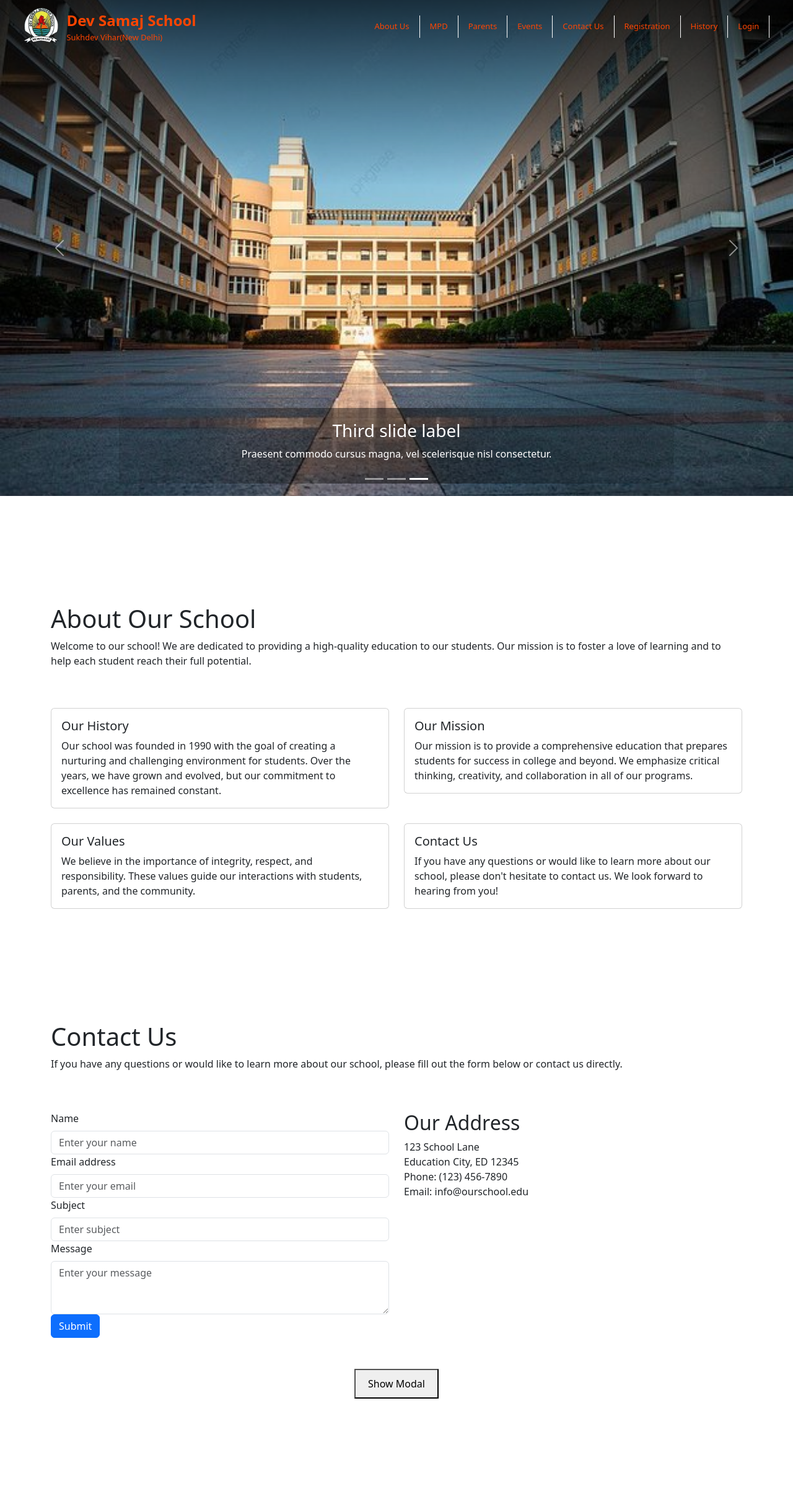
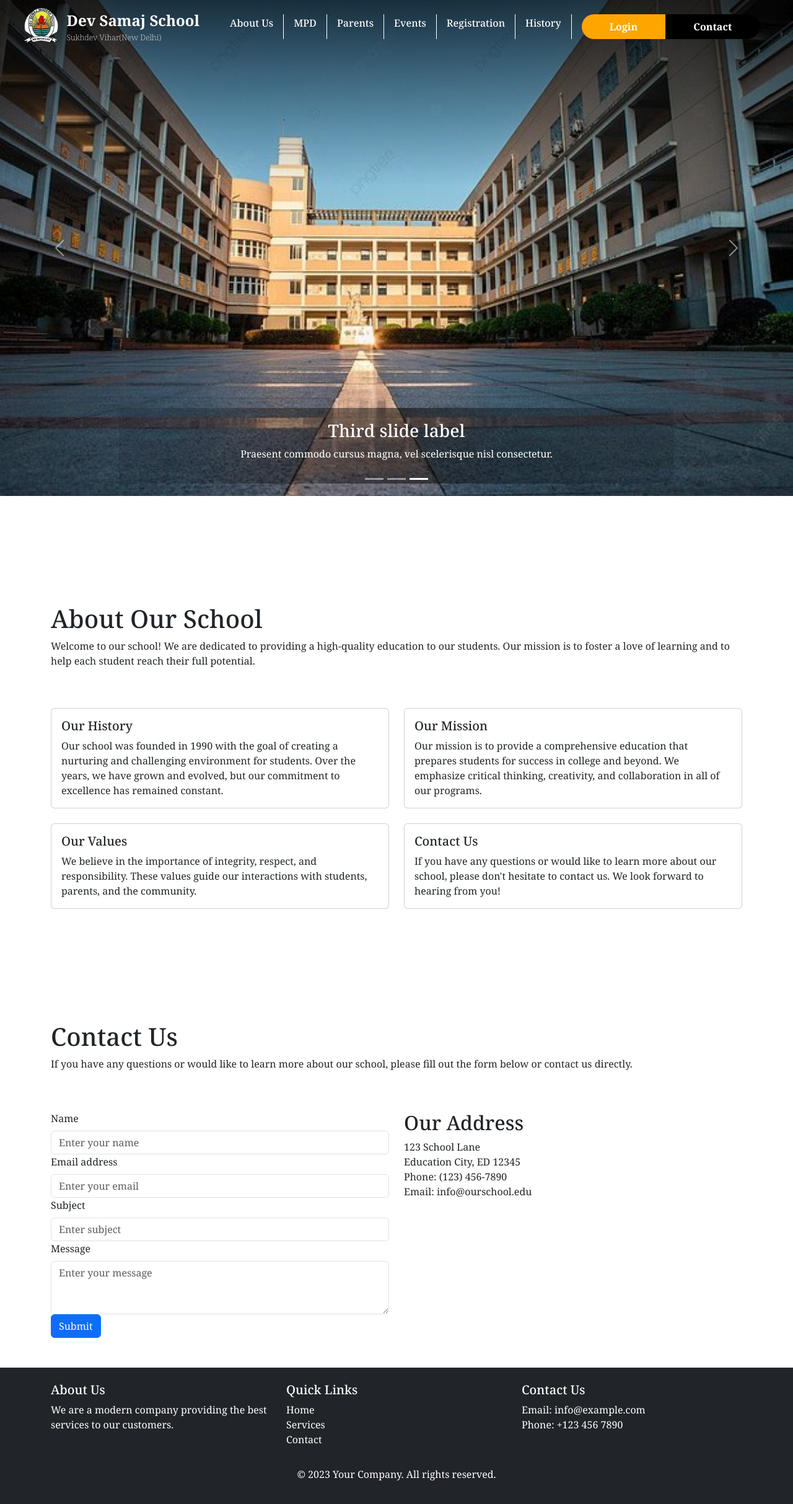
Before and after one commit to DeepWebD/dev-samaj, a React (Create React App) app: page / in a window 1280 px wide. Shown: the top 2426 px of the page at 62% size. Before the commit the page ends 2256 px from the top, so only its background shows below. Built offline with nearby package versions, Linux system fonts and the light colour scheme.

Commit message:
nav final

```diff
--- a/src/App.tsx
+++ b/src/App.tsx
@@ -2,48 +2,26 @@ import Slider from "./components/Carousel/carousel";
 import Header from "./components/Header/Header";
 import AboutUs from "./components/AboutUs/AboutUs";
 import ContactUs from "./components/ContactUs/ContactUs";
-import { useState } from "react";
 import './App.css';
+import Footer from "./components/Footer/Footer";
 function App() {
-  const [isModalVisible, setIsModalVisible] = useState(false);
 
-  const showModal = () => {
-    setIsModalVisible(true);
-  };
-
-  const hideModal = () => {
-    setIsModalVisible(false);
-  };
   return (
     <>
       <section id="home" style={{ position: "relative" }}>
         <Header />
         <Slider />
       </section>
-      <section id="aboutus">
+      <section id="test">
         <AboutUs />
       </section>
-      <section id="contactus">
+      <section id="aboutDevSamaj">
         <ContactUs />
       </section>
+      <section id="contact">
+        <Footer />
+      </section>
 
-      <section>
-        <div className="App">
-          <button onClick={showModal}>Show Modal</button>
-          {isModalVisible && (
-            <div className="modal-backdrop" onClick={hideModal}>
-              <div
-                className="modal-content"
-                onClick={(e) => e.stopPropagation()}
-              >
-                <h2>Modal Title</h2>
-                <p>This is the modal content.</p>
-                <button onClick={hideModal}>Close</button>
-              </div>
-            </div>
-          )}
-        </div>
-      </section>
     </>
   );
 }
--- /dev/null
+++ b/src/components/Footer/Footer.css
@@ -0,0 +1,13 @@
+footer {
+    position: relative;
+    bottom: 0;
+    width: 100%;
+  }
+
+  footer a {
+    text-decoration: none;
+  }
+
+  footer a:hover {
+    text-decoration: underline;
+  }
--- /dev/null
+++ b/src/components/Footer/Footer.tsx
@@ -0,0 +1,42 @@
+import React from 'react';
+import { Container, Row, Col } from 'react-bootstrap';
+import './Footer.css'; // Import custom CSS for additional styling
+
+const Footer = () => {
+  return (
+    <footer className="bg-dark text-white mt-5 p-4">
+      <Container>
+        <Row>
+          <Col md="4">
+            <h5>About Us</h5>
+            <p>
+              We are a modern company providing the best services to our customers.
+            </p>
+          </Col>
+          <Col md="4">
+            <h5>Quick Links</h5>
+            <ul className="list-unstyled">
+              <li><a href="#home" className="text-white">Home</a></li>
+              <li><a href="#services" className="text-white">Services</a></li>
+              <li><a href="#contact" className="text-white">Contact</a></li>
+            </ul>
+          </Col>
+          <Col md="4">
+            <h5>Contact Us</h5>
+            <p>
+              Email: info@example.com<br />
+              Phone: +123 456 7890
+            </p>
+          </Col>
+        </Row>
+        <Row className="mt-3">
+          <Col md="12" className="text-center">
+            <p>&copy; 2023 Your Company. All rights reserved.</p>
+          </Col>
+        </Row>
+      </Container>
+    </footer>
+  );
+};
+
+export default Footer;
--- a/src/components/Header/Header.module.css
+++ b/src/components/Header/Header.module.css
@@ -4,15 +4,16 @@
 }
 
 .link{
-    color: rgb(255 69 0 ) !important;
+    color: #FFF !important;
     font-weight: 500 !important;
-    font-size: small !important;
+    font-size: medium !important;
+    padding: 2px 16px !important;
   }
 
   .link > a{
-    color: rgb(255 69 0) !important;
+    color: #FFF !important;
     font-weight: 500 !important;
-    font-size: small !important;
+    font-size: medium !important;
 
   }
 
@@ -35,17 +36,17 @@
   .name{
     font-size: 1.5rem;
     font-weight: bold;
-    color: rgb(255 69 0 );
+    color: #FFF;
   }
   .location{
     font-size: 0.8rem;
     font-weight: 200;
-    color: rgb(255 69 0);
+    color: #FFF;
   }
  /* Navbar on Scroll */
   .navbarScrolled {
     background-color:#FFF;
-    transition: background-color 600ms linear;
+    box-shadow: 0 4px 6px rgba(0, 0, 0, 0.1);
 
   }
   .navbarBrandScrolled{
@@ -53,64 +54,89 @@
     flex-direction: row;
     align-items: left;
   }
-
+  .linkScrolled{
+    color: #000 !important;
+    font-weight: 500 !important;
+    font-size: medium !important;
+    border-right: 1px solid  orange!important;
+    padding: 2px 16px !important;
+  }
   .navbarBrandImgScrolled{
     width: 60px;
     height: 60px;;
   }
 
-  a:hover{
-    color: rgb(255 69 0) !important;
+  .nameSrolled{
+    font-size: 1.5rem;
+    font-weight: bold;
+    color: orange;
+  }
+  .locationSrcolled{
+    font-size: 0.8rem;
+    font-weight: 200;
+    color: #000;
+  }
+  .link:hover{
+    color: orange !important;
     transition: color 300ms linear;
     transition: font-weight 600ms linear;
   }
 
 
+  /* mobile navbar */
   @media (max-width: 1199px) {
-    .brandImg{
-        width: 60px;
-        height: 60px;;
-      }
+  .name{
+    color: orange !important;
+  }
+  .location{
+    color: #000 !important
+  }
+   .navLink{
+      color: black !important;
+      padding: 5px 10px !important;
+    }
+    .navLink a::after{
+      float: right !important;
+    }
+    .navLink a{
+      color: black !important;
 
-      .name{
-        font-size: 1.2rem;
-        font-weight: bold;
-      }
-      .header{
-
-        background-color:#FFF
     }
-    .link > a{
-      color: rgb(255 69 0 ) !important;
-      font-weight: 500 !important;
-      font-size: small !important;
+    .navLink:hover{
+      background-color: orange !important;
+      transition: color 300ms linear;
+      transition: font-weight 600ms linear;
     }
-
-
+    .dropdownItem:hover{
+      color: orange !important;
+      background-color: transparent !important;
+    }
   }
 
   @media (min-width: 1200px) {
     .link{
-
-      border-right: 1px solid  #FFF!important;
-
+      border-right: 1px solid  #FFF!important
     }
 
   }
 
-/* CustomTabs.module.css */
+  /* Login and Contact Us buttons */
 
-.customTabs{
-  flex-direction: column !important;
-  border-right: 2px solid orange !important;
-  width: 160px !important;
-  font-size: small !important;
-
-}
-.customTabs button {
-  border: none !important;
-}
-
-/* .customTabs ul {
-  border-right:2px solid orange !important;
-} */
+  .login{
+    background-color: orange;
+    color: #FFF;
+    font-weight: 700;
+    font-size: medium;
+    padding: 8px 45px ;
+    border-radius: 20px 0px 0px 20px;
+    border: none;
+  }
+  .contact{
+    background-color: #000;
+    color: #FFF;
+    font-weight: 700;
+    font-size: medium;
+    padding: 8px 45px;
+    border-radius: 0px 20px 20px 0px;
+    border: none;
+  }
--- a/src/components/Header/Header.tsx
+++ b/src/components/Header/Header.tsx
@@ -14,9 +14,7 @@ function Header() {
   const [colorChange, setColorchange] = useState(false);
   const [screenWidth, setScreenWidth] = useState(window.innerWidth);
   const [showCard, setShowCard] = useState(false);
-  // const [activeNav,setActiveNav]=useState('')
   const [subNavbarData, setSubNavbarData] = useState<Array<NavbarData>>([]);
-  // const [subNavbarData, setSubNavbarData] = useState([]);
   const navbarCardRef = useRef<HTMLDivElement>(null);
 
   const handleNavHover = (e: any) => {
@@ -35,8 +33,8 @@ function Header() {
       navbarCardRef.current &&
       !navbarCardRef.current.contains(event.target as Node)
     ) {
-      console.log("Clicked outside NavbarCard");
       setShowCard(false);
+      setSubNavbarData([]);
     }
   };
 
@@ -58,20 +56,28 @@ function Header() {
     setScreenWidth(window.innerWidth);
   };
 
+  //scroll controller
   window.addEventListener("resize", handleResize);
   window.addEventListener("scroll", changeNavbarColor);
   let bgColor = styled.transpparent;
   let navbarBrand = styled.brand;
   let navbarBrandImg = `d-inline-block align-top ${styled.brandImg}`;
   let navbarSchool = styled.school;
+  let navLike = styled.link;
+  let schoolName = styled.name;
+  let schoolLocation = styled.location;
   if (colorChange || screenWidth < 1200) {
     bgColor = styled.navbarScrolled;
     navbarBrand = styled.navbarBrandScrolled;
     navbarBrandImg = `d-inline-block align-top ${styled.navbarBrandImgScrolled}`;
+    navLike = styled.linkScrolled;
+    schoolName = styled.nameSrolled;
+    schoolLocation = styled.locationSrcolled;
   }
 
   return (
     <div>
+      {/* Navbar Card */}
       <div
         style={{ display: showCard && screenWidth > 1200 ? "block" : "none" }}
       >
@@ -90,12 +96,12 @@ function Header() {
           <Navbar.Brand href="#home" className={navbarBrand}>
             <img alt="" src={Logo} className={navbarBrandImg} />
             <div className={navbarSchool}>
-              <div className={styled.name}>Dev Samaj School</div>
-              <div className={styled.location}>Sukhdev Vihar(New Delhi)</div>
+              <div className={schoolName}>Dev Samaj School</div>
+              <div className={schoolLocation}>Sukhdev Vihar(New Delhi)</div>
             </div>
           </Navbar.Brand>
           <Navbar.Toggle aria-controls="basic-navbar-nav" />
-          <Navbar.Collapse
+          <Navbar
             id="basic-navbar-nav"
             className="justify-content-end"
           >
@@ -104,7 +110,7 @@ function Header() {
                 return (
                   <Nav.Link
                     href={`#${item.id}`}
-                    className={`${styled.link} px-3`}
+                    className={navLike}
                     key={item.id}
                     id={item.id}
                     onMouseEnter={handleNavHover}
@@ -113,8 +119,12 @@ function Header() {
                   </Nav.Link>
                 );
               })}
+              <div className="d-flex mx-3">
+                <button className={styled.login}> Login</button>
+                <button className={styled.contact}>Contact</button>
+              </div>
             </Nav>
-          </Navbar.Collapse>
+          </Navbar>
         </Container>
       </Navbar>
 
@@ -140,39 +150,40 @@ function Header() {
             className="justify-content-end"
           >
             <Nav>
-              <Nav.Link href="#aboutus" className={`${styled.link} px-3`}>
-                ABOUT US
-              </Nav.Link>
-              <Nav.Link href="#MPD" className={`${styled.link} px-3`}>
-                MPD
-              </Nav.Link>
-              {/* <Nav.Link href="#parent" className={`${styled.link} px-3`}>
-                PARENTS
-              </Nav.Link> */}
-              <NavDropdown title="PARENTS" id="navbarScrollingDropdown" className={`${styled.link} px-3`}>
-                <NavDropdown.Item href="#action3">Action</NavDropdown.Item>
-                <NavDropdown.Item href="#action4">
-                  Another action
-                </NavDropdown.Item>
-              </NavDropdown>
-              <Nav.Link href="#events" className={`${styled.link} px-3`}>
-                EVENTS
-              </Nav.Link>
-              <Nav.Link href="#gallery" className={`${styled.link} px-3`}>
-                GALLERY
-              </Nav.Link>
-              <Nav.Link href="#contactus" className={`${styled.link} px-3`}>
-                CONTACT US
-              </Nav.Link>
-              <Nav.Link href="#registration" className={`${styled.link} px-3`}>
-                REGISTRATION
-              </Nav.Link>
-              <Nav.Link href="#history" className={`${styled.link} px-3`}>
-                HISTORY
-              </Nav.Link>
-              <Nav.Link href="#login" className={`${styled.link} px-3`}>
-                LOGIN
-              </Nav.Link>
+              {navbarData.map((item) => {
+                if (item.subNavbar !== null) {
+                  return (
+                    <NavDropdown
+                      title={item.text}
+                      key={item.id}
+                      className={styled.navLink}
+                    >
+                      {item.subNavbar.map((subItem) => {
+                        return (
+                          <NavDropdown.Item
+                            key={subItem.id}
+                            className={styled.dropdownItem}
+                          >
+                            {subItem.text}
+                          </NavDropdown.Item>
+                        );
+                      })}
+                    </NavDropdown>
+                  );
+                } else if (item.subNavbar === null) {
+                  return (
+                    <Nav.Link href={`${item.id}`} className={styled.navLink}>
+                      {item.text}
+                    </Nav.Link>
+                  );
+                }
+              })}
+              <Nav.Link href='#login' className={styled.navLink}>
+                      Login
+                    </Nav.Link>
+                    <Nav.Link href='#contact' className={styled.navLink}>
+                      Contact
+                    </Nav.Link>
             </Nav>
           </Navbar.Collapse>
         </Container>
@@ -182,44 +193,3 @@ function Header() {
 }
 
 export default Header;
-
-// commented code for dropdown
-
-{
-  /* <Nav>
-<NavDropdown
-  title="ABOUT US"
-  id="nav-dropdown"
-  className={`${styled.link} px-3`}
->
-  <div
-    style={{ width: "550px", height: "200px", opacity: "0.8",display:'flex' }}
-  >
-
-    <Tabs
-      defaultActiveKey="home"
-      id="custom-tabs"
-      className={styled.customTabs}
-    >
-      <Tab eventKey="ABOUT_DEV_SAMAJ" title="ABOUT DEV SAMAJ" >
-        <div className={styled.tabContent}>
-          <h2>ABOUT DEV SAMAJ</h2>
-          <p>This is the content for the Home tab.</p>
-        </div>
-      </Tab>
-      <Tab eventKey="PHOTO_GALERY" title="PHOTO GALERY">
-        <div className={styled.tabContent}>
-          <h2>PHOTO GALERY</h2>
-          <p>This is the content for the Profile tab.</p>
-        </div>
-      </Tab>
-      <Tab eventKey="VIDEO_GALLERY" title="VIDEO GALLERY">
-        <div className={styled.tabContent}>
-          <h2>VIDEO GALLERY</h2>
-          <p>This is the content for the Contact tab.</p>
-        </div>
-      </Tab>
-    </Tabs>
-  </div>
-</NavDropdown> */
-}
--- a/src/components/Header/Navbar.ts
+++ b/src/components/Header/Navbar.ts
@@ -71,10 +71,6 @@ const navbarData = [
             image: "https://5.imimg.com/data5/PS/AK/UO/SELLER-1469653/school-and-college-events.jpg"
         }]
     },{
-        id:'contactus',
-        text: "Contact Us",
-        subNavbar:null
-    },{
         id:'registration',
         text: "Registration",
         subNavbar:[
@@ -93,11 +89,12 @@ const navbarData = [
     },{
         id:'history',
         text: "History",
-        subNavbar:null
-    },{
-        id:'login',
-        text: "Login",
-        subNavbar:null
+        subNavbar:[{
+          id:'history',
+          text: "History",
+          desc:'Lorem ipsum dolor sit amet, consectetur adipiscing elit. Nullam nec purus euismod, ultricies mi nec, tincidunt nunc',
+          image:'https://media.istockphoto.com/id/1094210238/vector/hand-drawn-history-doodles-with-lettering.jpg?s=612x612&w=0&k=20&c=ZGiZ0_xrEhJMG673M1rTGM8vTR10Ktj5GjGWKnNfMNE='
+      }]
     }
 
   ];
--- a/src/components/Header/NavbarCard/NavbarCard.module.css
+++ b/src/components/Header/NavbarCard/NavbarCard.module.css
@@ -30,8 +30,7 @@
 
 
 .active{
-    /* background-color: orange;
-    color: #FFF; */
+
     color: orange;
     font-weight: bold;
     border-left:2px solid orange;
--- a/src/components/Header/NavbarCard/NavbarCard.tsx
+++ b/src/components/Header/NavbarCard/NavbarCard.tsx
@@ -19,6 +19,7 @@ const NavbarCard = (subNavbarData: any) => {
     return (
       <div style={{ display: activeTab == item.id ? "block" : "none" }}>
         <NavbarCardContent
+          id={item.id}
           title={item.text}
           desc={item.desc}
           images={[item.image]}
@@ -43,6 +44,7 @@ const NavbarCard = (subNavbarData: any) => {
       <div className={styles.navbarCardContainer}>
         {cardContent}
       </div>
+
     </div>
   );
 };
--- a/src/index.css
+++ b/src/index.css
@@ -1,13 +1,10 @@
+
+@import url('https://fonts.googleapis.com/css2?family=Merriweather:ital,wght@0,300;0,400;0,700;0,900;1,300;1,400;1,700;1,900&family=Noto+Serif:ital,wght@0,100..900;1,100..900&display=swap');
+
+
 body {
   margin: 0;
-  font-family: -apple-system, BlinkMacSystemFont, 'Segoe UI', 'Roboto', 'Oxygen',
-    'Ubuntu', 'Cantarell', 'Fira Sans', 'Droid Sans', 'Helvetica Neue',
-    sans-serif;
+  font-family:"Noto Serif", sans-serif !important;
   -webkit-font-smoothing: antialiased;
   -moz-osx-font-smoothing: grayscale;
 }
-
-code {
-  font-family: source-code-pro, Menlo, Monaco, Consolas, 'Courier New',
-    monospace;
-}
```
Also changed, not shown: src/components/Header/NavbarCard/NavbarCardContent/NavbarCardContent.tsx (+11 -1 lines), 1 other file (tests, documents, lock files or other folders).
